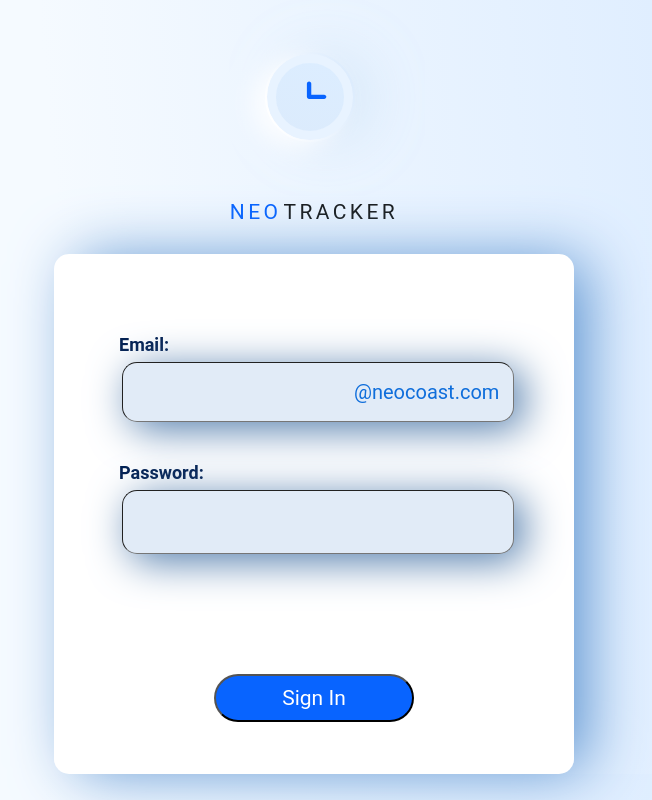
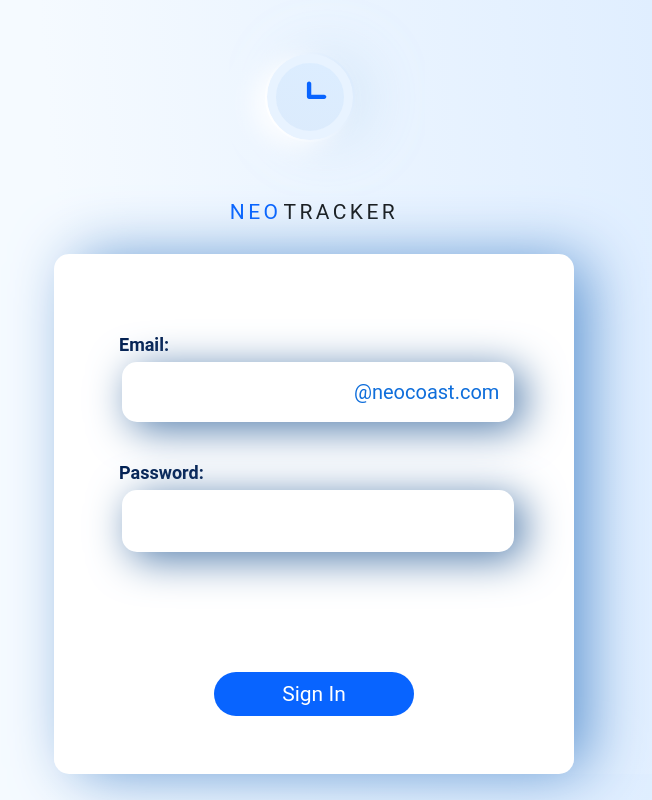
Before and after one commit to LucaNeocoast/neotracker, a React app: page /sign-in in a window 1280 px wide. Shown: the whole page, without its empty margins (326-978 px from the left). Built offline with nearby package versions, Linux system fonts and the light colour scheme.

Commit message:
correcciones de comentarios

```diff
--- a/src/containers/SignIn/index.scss
+++ b/src/containers/SignIn/index.scss
@@ -62,7 +62,7 @@ body {
     }
 
     &-input {
-      background-color: $background_input;
+      border: none;
       border-radius: 15px;
       border-width: 1px;
       box-shadow: $shadow_input;
@@ -94,6 +94,7 @@ body {
     &-button {
       align-items: center;
       background-color: $button_blue;
+      border: none;
       border-radius: 29.5px;
       color: $white;
       display: flex;
--- a/src/hocs/privateRoute.jsx
+++ b/src/hocs/privateRoute.jsx
@@ -8,6 +8,7 @@ export default (Component) => (
     if (!localStorage.getItem('uid')) {
       return (<Navigate to={ROUTES.signIn} />);
     }
+
     return <Component />;
   }
 );
--- a/src/hocs/publicRoute.jsx
+++ b/src/hocs/publicRoute.jsx
@@ -8,6 +8,7 @@ export default (Component) => (
     if (localStorage.getItem('uid')) {
       return (<Navigate to={ROUTES.home} />);
     }
+
     return <Component />;
   }
 );
```
